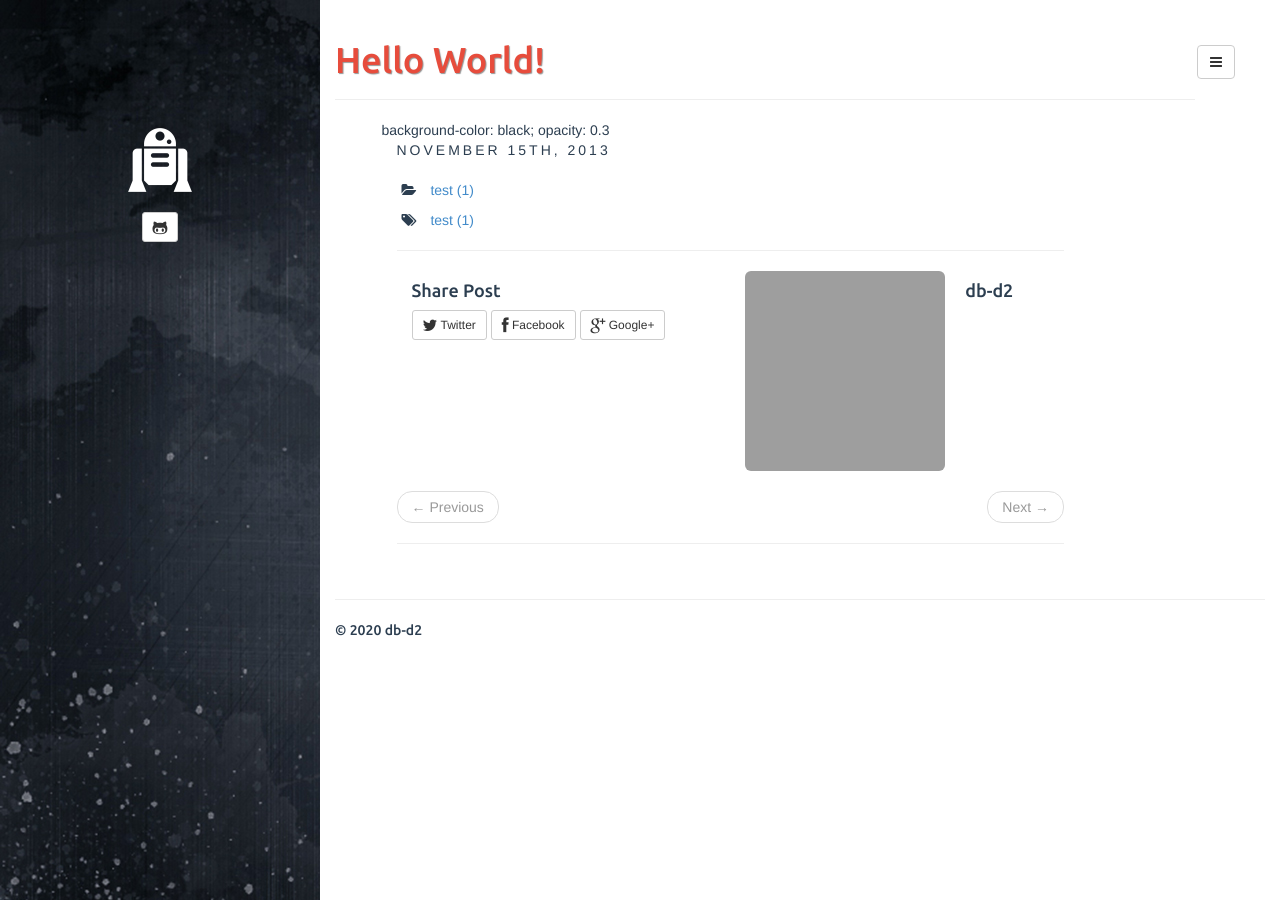
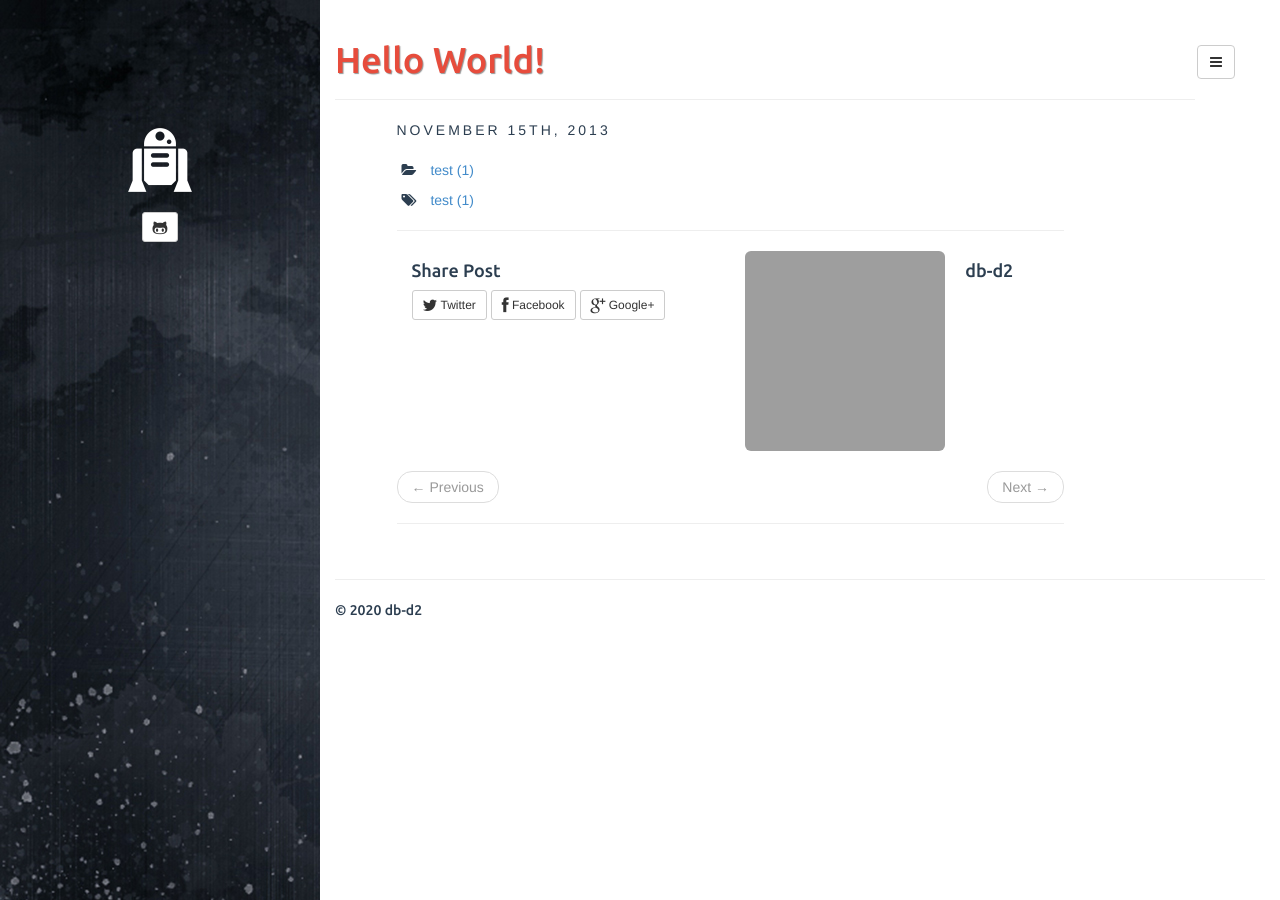
Before and after one commit to db-d2/db-d2.github.io, a Jekyll site: the page built from _posts/2013-11-15-hello-world.md, in a window 1280 px wide. Built offline with Jekyll 4.4.1, drawn with Linux system fonts in a browser that asks for light colours; grey boxes are pictures that could not be loaded.

Commit message:
updating colors

```diff
--- a/_config.yml
+++ b/_config.yml
@@ -28,6 +28,9 @@ tags_path: tags.html
 # set it as url of an image
 sidebar_background_image: /bg.jpg
 
+background-color: black
+
+
 BASE_PATH:
 
 plugins:
--- a/_includes/post.html
+++ b/_includes/post.html
@@ -3,9 +3,6 @@
 </div>
 
 <article>
-
-	background-color: black; opacity: 0.3
-
 	<div class="col-sm-10">
 	 <span class="post-date">
 	   {% assign d = page.date | date: "%d" | plus:'0' %}
```
